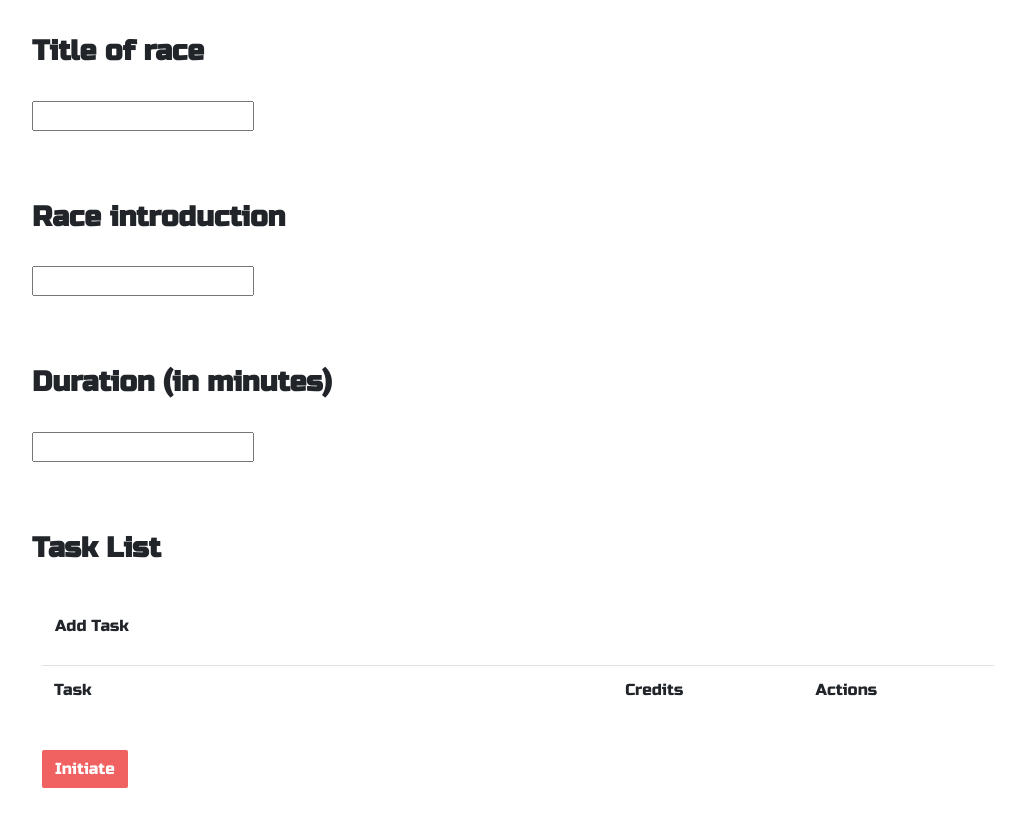
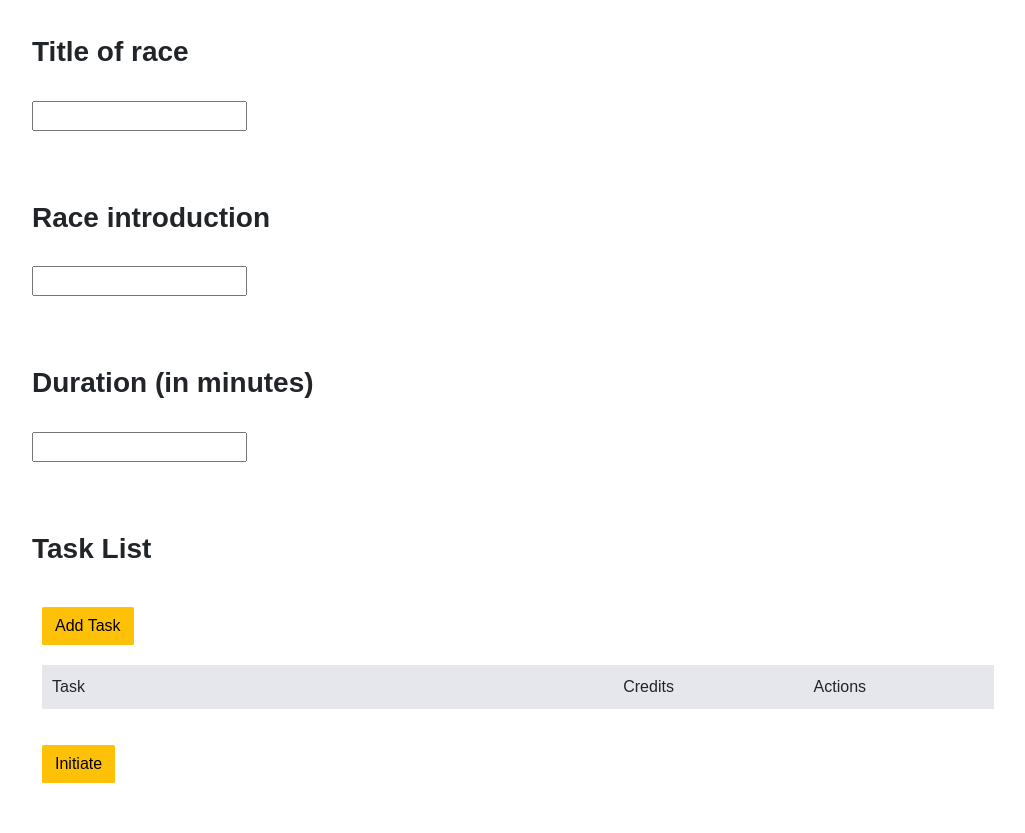
Before and after one commit to chaoyihu/racing, a Python web app: template templates/initiate_race.html in a window 1280 px wide. Shown: the whole page, without its empty margins (3-1028 px from the left). After the commit the page ends 783 px from the top, so only its background shows below. Run offline with Jinja, Linux system fonts and the light colour scheme; the template is opened without the code that fills it, so the values that code supplies are empty; some libraries are stand-ins or nearby versions.

Commit message:
fix timer bug and style issues

```diff
--- a/static/common.js
+++ b/static/common.js
@@ -38,7 +38,7 @@ function handle_server_message(txt) {
     }
 
     if (obj["type"] == "user_data") {
-       document.getElementById("user_info").innerHTML = `
+       document.getElementById("user-info").innerHTML = `
          <p>username: ${obj["username"]}</p>
          <p>history: ${obj["user_history"]}</p>
          <p>level: ${obj["user_level"]}</p>
--- a/static/initiate_race.js
+++ b/static/initiate_race.js
@@ -83,7 +83,10 @@ function insert_task_row(tid, ttitle, tdescription, tcredits, tlink, existing) {
   var td = row.querySelectorAll("td");
   td[0].innerHTML = '<a href="'+ tlink +'">'+ ttitle +'</a>';
   td[1].textContent = tcredits;
-  td[2].innerHTML = `<button onclick="edit_task('${tid}');"> Edit</button><button onclick="delete_task('${tid}');">Delete</button>`
+  td[2].innerHTML = `
+    <button onclick="edit_task('${tid}');"> Edit</button>
+    <button onclick="delete_task('${tid}');">Delete</button>
+    `
   // define row info (for display in edit_task)
   row.info = {
     "tid"         : tid,
--- a/static/race.js
+++ b/static/race.js
@@ -31,7 +31,7 @@ function join_race() {
   ws.send(data);
   // change page
   // 1. change button zone html
-  document.getElementById("btn-zone").innerHTML = `<section id="timer" style="padding: 20px; background-color: #f8f9fa; font-color: white; font-size: 40px; text-align: center; height: 120px;"><button class="btn btn-primary rounded" onclick="ready();">Ready</button></section>`
+  document.getElementById("btn-zone").innerHTML = `<section id="timer"><button class="btn btn-primary rounded" onclick="ready();">Ready</button></section>`
   // 2. append racer row
   // add_racer_row(name) will be called when the reply from server gets handled by handle_server_message in static/common.js
 }
@@ -77,7 +77,7 @@ function start_timer() {
     // If the count down is finished, write some text
     if (remain < 0) {
       clearInterval(x);
-      document.getElementById("demo").innerHTML = "EXPIRED";
+      document.getElementById("timer").innerHTML = "Time Up!";
     }
   }, 1000);
 };
@@ -167,7 +167,7 @@ function add_task_message(username, timestamp, ttitle) {
     <div class="chat-message" style="padding:2px;">
       <div style="background-color:#17a2b8;">
         <div name="signature" style="padding:5px; font-color:gray;"><small>${timestamp}</small></div>
-        <div name="message" style="padding:5px;"><strong>${username}</strong> solved ${ttitle}!</div>
+        <div name="message" style="padding:5px;"><strong>${username}</strong> completed ${ttitle}!</div>
       </div>
     </div>`;
   document.getElementById("chat-pane").scrollTop = 9e9; // always scroll to bottom
--- a/static/style.css
+++ b/static/style.css
@@ -1,5 +1,4 @@
 @charset "UTF-8";
-@import url("https://fonts.googleapis.com/css?family=Russo+One");
 :root {
   --blue: #007bff;
   --indigo: #6610f2;
@@ -22,7 +21,7 @@
   --danger: #FD5D93;
   --light: #f8f9fa;
   --dark: #343a40;
-  --font-family: "Russo One", sans-serif;
+  --font-family: sans-serif;
 }
 
 #index-page-body {
@@ -68,7 +98,7 @@ article, aside, figcaption, figure, footer, header, hgroup, main, nav, section {
 
 body {
   margin: 0;
-  font-family: "Russo One", sans-serif;
+  font-family: sans-serif;
   font-size: 1rem;
   font-weight: 400;
   line-height: 1.5;
@@ -408,76 +438,31 @@ a > code {
   color: inherit;
 }
 
-.table {
-  width: 100%;
-  margin-bottom: 1rem;
-  color: #212529;
+
+
+
+h1, h2, h3, h4, h5, h6 {
+  font-weight: bold;
 }
 
-.table th,
-.table td {
-  padding: 0.75rem;
-  vertical-align: top;
-  border-top: 1px solid #dee2e6;
+p {
+  font-size: calc(13px + (15 - 13) * ((100vw - 300px) / (1300 - 300)));
+  opacity: .9;
+  color: #111;
+  letter-spacing: .6px;
 }
 
-.table thead th {
-  vertical-align: bottom;
-  border-bottom: 2px solid #dee2e6;
+.xs-font {
+  font-size: 13px;
+  opacity: .5;
 }
 
-.table tbody + tbody {
-  border-top: 2px solid #dee2e6;
+.title {
+  font-size: calc(15px + (20 - 15) * ((100vw - 300px) / (1300 - 300)));
 }
 
-.table-sm th,
-.table-sm td {
-  padding: 0.3rem;
-}
 
-.table-bordered {
-  border: 1px solid #dee2e6;
-}
-
-.table-bordered th,
-.table-bordered td {
-  border: 1px solid #dee2e6;
-}
-
-.table-bordered thead th,
-.table-bordered thead td {
-  border-bottom-width: 2px;
-}
-
-.table-borderless th,
-.table-borderless td,
-.table-borderless thead th,
-.table-borderless tbody + tbody {
-  border: 0;
-}
-
-.table-striped tbody tr:nth-of-type(odd) {
-  background-color: rgba(0, 0, 0, 0.05);
-}
-
-.table-hover tbody tr:hover {
-  color: #212529;
-  background-color: rgba(0, 0, 0, 0.075);
-}
-
-.table-primary,
-.table-primary > th,
-.table-primary > td {
-  background-color: #fbd3d3;
-}
-
-.table-primary th,
-.table-primary td,
-.table-primary thead th,
-.table-primary tbody + tbody {
-  border-color: #f7adad;
-}
-
+/* Buttons */
 .btn {
   display: inline-block;
   font-weight: 400;
@@ -499,35 +484,54 @@ a > code {
 }
 
 .btn:hover {
-  color: #212529;
-  text-decoration: none;
+  border:#111 2px;
 }
 
 .btn-primary {
-  color: #fff;
-  background-color: #f06161;
-  border-color: #f06161;
-}
-h1, h2, h3, h4, h5, h6 {
-  font-weight: bold;
+  color: black;
+  background-color:cornflowerblue;
 }
 
-p {
-  font-size: calc(13px + (15 - 13) * ((100vw - 300px) / (1300 - 300)));
-  opacity: .9;
-  color: #111;
-  letter-spacing: .6px;
+.btn-action {
+  color:black;
+  background-color:#ffc107;
 }
 
-.xs-font {
-  font-size: 13px;
-  opacity: .5;
-}
-
-.title {
-  font-size: calc(15px + (20 - 15) * ((100vw - 300px) / (1300 - 300)));
+.btn-info {
+  color:black;
+  background-color:cyan;
 }
 
 .btn-rounded {
   border-radius: 100px;
 }
+
+
+/* Tables */
+.table {
+  width: 100%;
+  margin-bottom: 1rem;
+  color: #212529;
+}
+
+.table-striped {
+  width: 100%;
+  border: black 1px;
+}
+
+.table-striped th,
+.table-striped td {
+  padding: 10px;
+}
+
+.table-striped th {
+  background-color:rgb(103, 138, 202); /* Set background color for header */
+}
+
+.table-striped tr:nth-child(even) {
+  background-color:rgb(173, 186, 230); /* Set background color for even rows */
+}
+
+.table-striped tr:nth-child(odd) {
+  background-color:rgb(230, 231, 236); /* Set background color for odd rows */
+}
--- a/templates/index.html
+++ b/templates/index.html
@@ -10,7 +10,6 @@
   <script type="text/javascript" src="./static/common.js"></script>
 
   <body id="index-page-body">
-    <div id="blank" style="height:200px;"></div>
     <div class="banner-box">
         <h1 class="banner-box-title">Racing</h1>
         <a id="start_btn" href="/login" class="btn btn-primary btn-rounded">Get Started</a>
--- a/templates/initiate_race.html
+++ b/templates/initiate_race.html
@@ -46,10 +46,10 @@
           <h3 for="task-list"><b>Task List</b></h3><br>
         </div>
         <div style="padding: 10px">
-          <button id="add_task_btn" class="btn btn-info" onclick='add_task("new_tid")';> Add Task</button>
+          <button id="add_task_btn" class="btn btn-action" onclick='add_task("new_tid")';> Add Task</button>
         </div>
         <div style="padding:10px">
-          <table id="task-table" class="table" style="width:80%; padding:10px;">
+          <table id="task-table" class="table table-striped" style="width:80%; padding:10px;">
             <thead>
               <tr>
                 <td style="width:60%">Task</td>
@@ -64,13 +64,13 @@
           <template id="task_row">
             <tr id="task_row_n">
               <td class="record"></td>
-              <td></td><td>
-              </td><td></td><td>
-            </td></tr>
+              <td class="record"></td>
+              <td class="record"></td>
+            </tr>
           </template>
         </div>
         <div style="padding:10px">
-          <button id="initiate-btn" class="btn btn-primary" onclick="initiate();">Initiate</button>
+          <button id="initiate-btn" class="btn btn-action" onclick="initiate();">Initiate</button>
         </div>
       </div>
 
--- a/templates/race.html
+++ b/templates/race.html
@@ -28,7 +28,7 @@
     <div id="mid-pane" style="float: left; width: 40%; height: 100vh; border-style: none none none ridge;">
 
       <div id="task-pane" style="height: 50%; display: flex; overflow: auto; padding: 20px;">
-        <table id="tasks-table" class="table" style="width:100%">
+        <table id="tasks-table" class="table table-striped" style="width:100%">
           <thead style="background-color:#f8f9fa;">
             <tr>
               <td style="width: 50%">Task</td>
@@ -50,7 +50,7 @@
       </div>
 
       <div id="racer-pane" style="height: 50%; overflow-y: scroll; padding: 10px; border-style: ridge none none none;">
-        <table id="racers-table" class="table" style="width:100%">
+        <table id="racers-table" class="table table-striped" style="width:100%">
           <thead style="background-color:#f8f9fa;">
             <tr>
               <td style="width: 50%">Racer</td>
@@ -63,7 +63,7 @@
           <template id="racer-row">
             <tr>
               <td class="record"></td>
-              <td><td>
+              <td></td>
             </tr>
           </template>
         </table>
```
Also changed, not shown: other parts of static/style.css (+31 -0 lines), templates/profile.html (+7 -5 lines), static/imgs/brand.png (deleted), static/imgs/default-profile-pic.jpg (added), static/imgs/favicon.ico, static/imgs/index_background.jpg.
